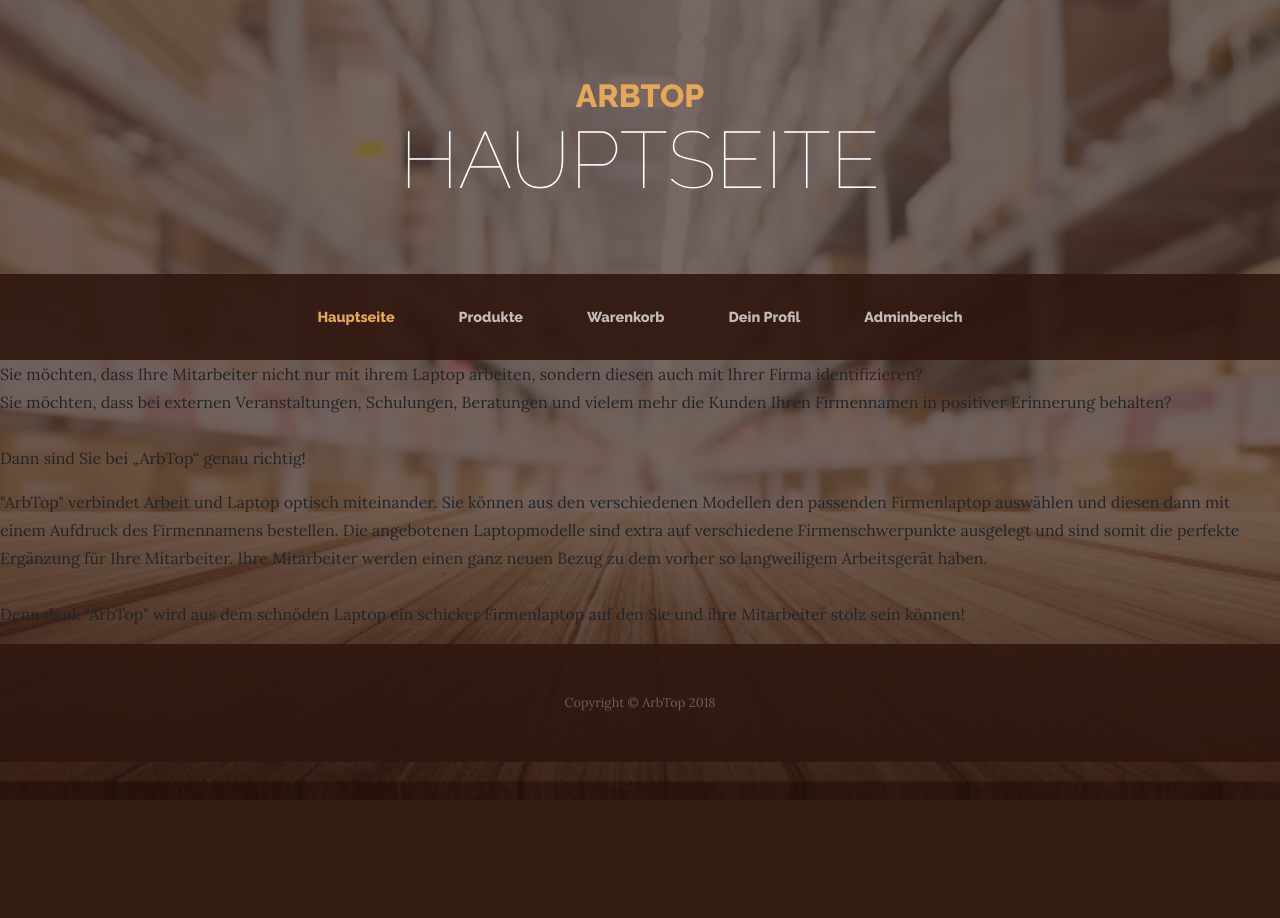
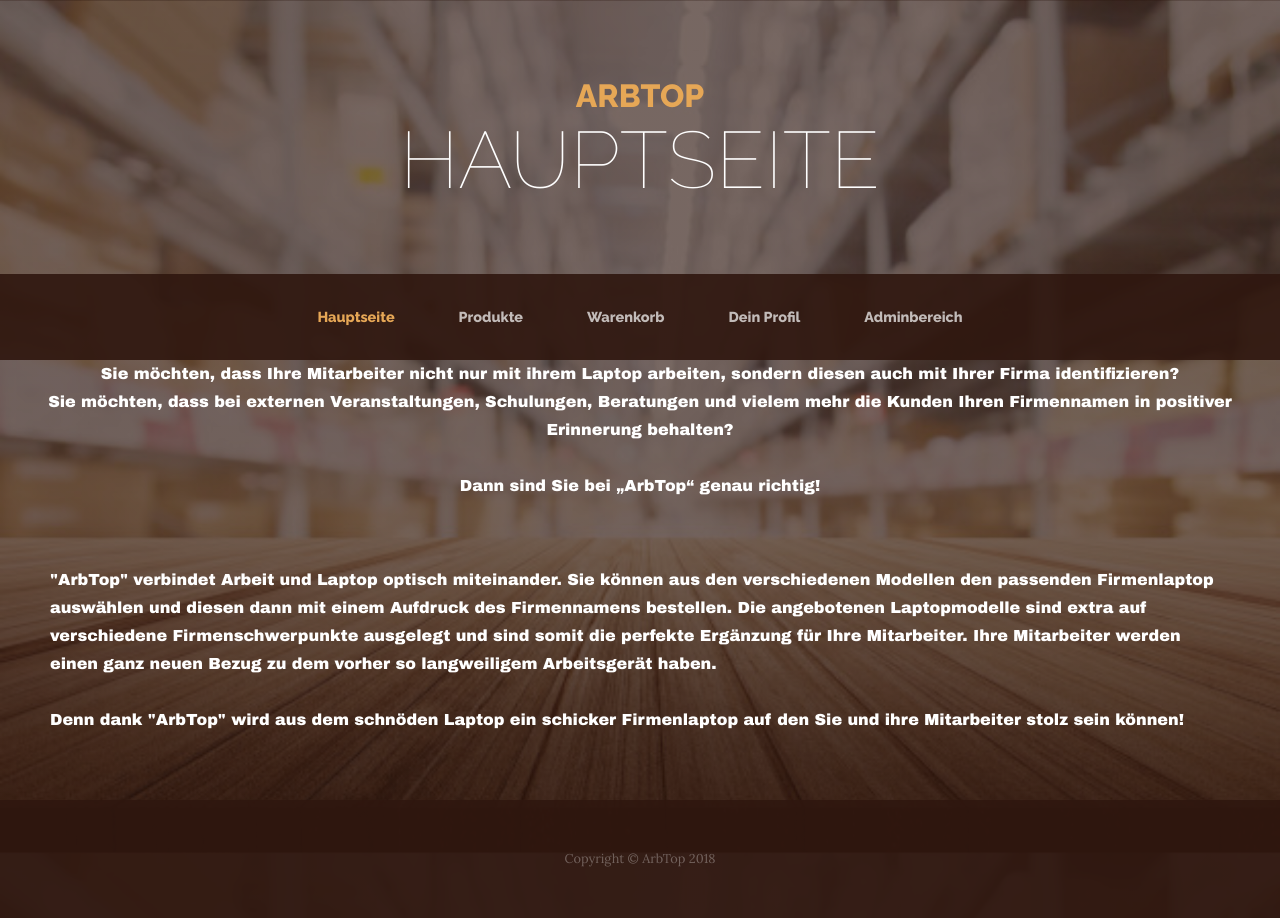
Before and after one commit to Benni10/Arbtop, a PHP site: page /I_A_Projekt/ in a window 1280 px wide. Before the commit the page ends 800 px from the top, so only its background shows below. Run offline with PHP 8.4, Linux system fonts and the light colour scheme; the visitor is signed in with stand-in values (Sample User, id 1).

Commit message:
Add files via upload

```diff
--- a/startbootstrap-business-casual-gh-pages/css/business-casual.css
+++ b/startbootstrap-business-casual-gh-pages/css/business-casual.css
@@ -255,3 +255,14 @@ p {
 .font-weight-light {
   font-weight: 100 !important;
 }
+#Werbetext{
+  font-family: "Arial Black";
+  color: white;
+
+}
+#Werbefragen{
+  text-align: center;
+}
+#Werbung{
+  padding: 50px;
+}
```
